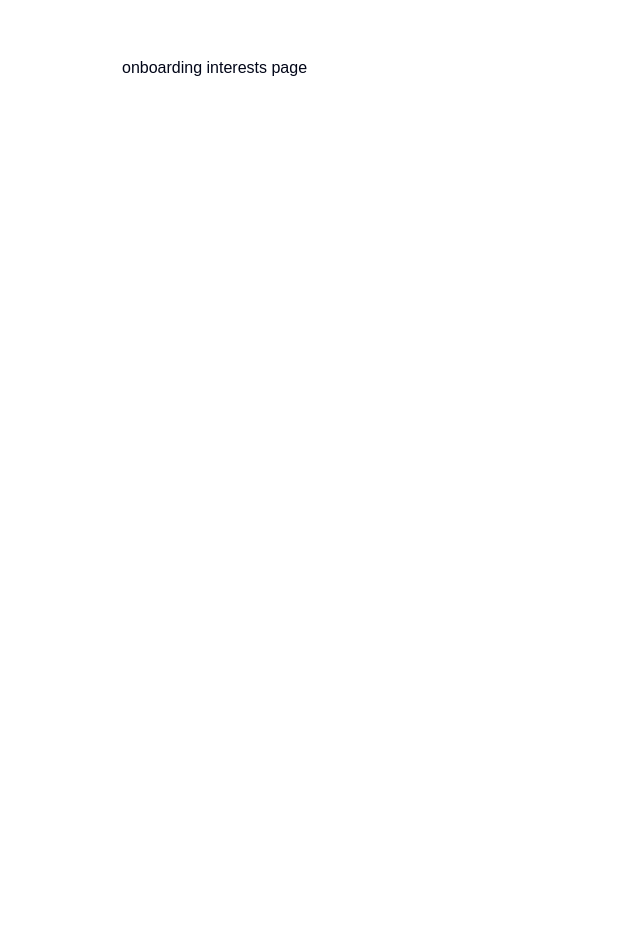
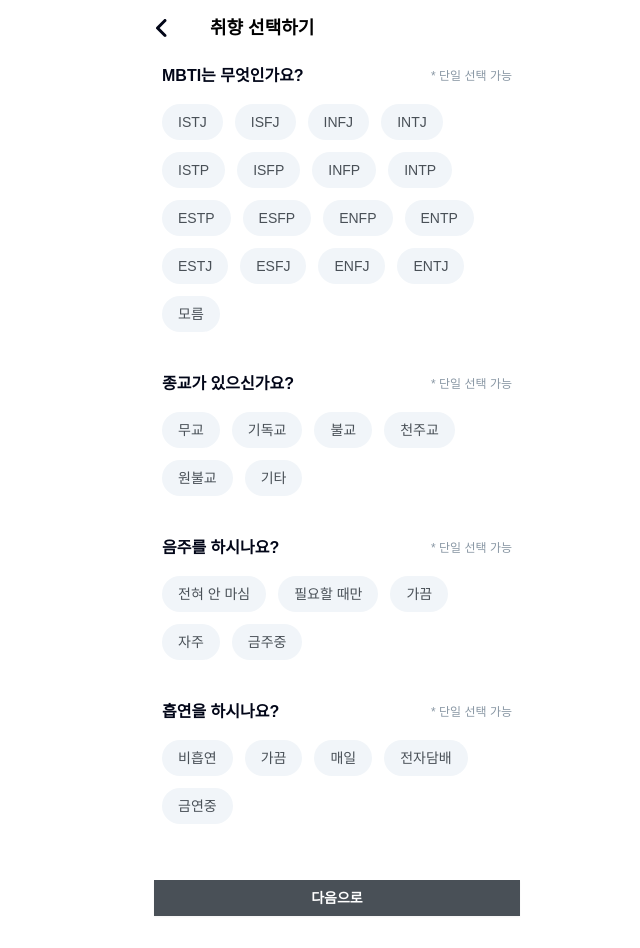
Before and after one commit to younghak9905/2-hertz-fe, a Next.js app: page /onboarding/interests in a window 1280 px wide. Shown: the whole page, without its empty margins (303-943 px from the left). Before the commit the page ends 800 px from the top, so only its background shows below. Built offline with nearby package versions, Linux system fonts and the light colour scheme; a web font is replaced by a local one.

Commit message:
feat: 취향 선택하기 1-2 페이지 퍼블리싱

```diff
--- a/src/app/globals.css
+++ b/src/app/globals.css
@@ -145,6 +145,7 @@ body {
 }
 
 .main-container {
+  padding: 3em 0.5em;
   width: 100%;
   max-width: 430px;
   margin: 0 auto;
--- a/src/app/onboarding/interests/page.tsx
+++ b/src/app/onboarding/interests/page.tsx
@@ -1,3 +1,13 @@
+import UserPreferenceForm from '@/components/onboarding/interests/UserPreferenceForm';
+import Header from '@components/common/Header';
+
 export default function OnboardingInterestsPage() {
-  return <>onboarding interests page</>;
+  return (
+    <>
+      <Header title="취향 선택하기" showBackButton={true} showNotificationButton={false} />
+      <main className="overflow-y-auto p-4">
+        <UserPreferenceForm />
+      </main>
+    </>
+  );
 }
--- a/src/components/onboarding/information/UserInformationForm.tsx
+++ b/src/components/onboarding/information/UserInformationForm.tsx
@@ -44,7 +44,7 @@ export default function UserInformationForm() {
       <div className="mt-4 flex justify-center">
         <Button
           type="submit"
-          className="mt-4 w-[20rem] rounded-[6] bg-[var(--gray-400)] px-2 py-3 text-center text-sm font-semibold text-white"
+          className="mt-8 mb-4 w-full rounded-[6] bg-[var(--gray-400)] px-4 py-4 text-center text-sm font-semibold text-white"
         >
           다음으로
         </Button>
--- /dev/null
+++ b/src/components/onboarding/interests/EnumSelectGrid.tsx
@@ -0,0 +1,42 @@
+interface EnumSelectGridProps {
+  title: string;
+  description: string;
+  options: Record<string, string>;
+  selected: string | null;
+  onSelect: (key: string) => void;
+}
+
+export const EnumSelectGrid = ({
+  title,
+  description,
+  options,
+  selected,
+  onSelect,
+}: EnumSelectGridProps) => {
+  return (
+    <main className="space-y-4 px-2 pb-10">
+      <div className="flex items-center justify-between">
+        <p className="font-semibold">{title}</p>
+        <p className="text-xs text-[var(--gray-300)]">{description}</p>
+      </div>
+
+      <div className="flex flex-wrap gap-3">
+        {Object.entries(options).map(([key, label]) => (
+          <button
+            key={key}
+            onClick={() => onSelect(key)}
+            aria-pressed={selected === key}
+            className={`rounded-full px-4 py-2 text-sm font-medium transition-colors ${
+              selected === key
+                ? 'bg-[var(--gray-400)] text-white'
+                : 'bg-[var(--gray-100)] text-[var(--gray-400)]'
+            }`}
+            style={{ whiteSpace: 'nowrap', overflow: 'hidden' }}
+          >
+            {label}
+          </button>
+        ))}
+      </div>
+    </main>
+  );
+};
--- /dev/null
+++ b/src/components/onboarding/interests/InterestStep2.tsx
@@ -0,0 +1,28 @@
+'use client';
+import { useState } from 'react';
+import { EnumSelectGrid } from './EnumSelectGrid';
+import { Personality, PrefferedPeople } from '@/constants/enum';
+
+export default function InterestStep2() {
+  const [selectedPersonality, setSelectedPersonality] = useState<string | null>(null);
+  const [selectedPrefferedPeople, setSelectedPrefferedPeople] = useState<string | null>(null);
+
+  return (
+    <>
+      <EnumSelectGrid
+        title="당신은 어떤 사람인가요?"
+        description="* 중복 선택 가능 (최대 10개)"
+        options={Personality}
+        selected={selectedPersonality}
+        onSelect={setSelectedPersonality}
+      />
+      <EnumSelectGrid
+        title="어떤 성향의 상대를 원하시나요?"
+        description="* 중복 선택 가능 (최대 10개)"
+        options={PrefferedPeople}
+        selected={selectedPrefferedPeople}
+        onSelect={setSelectedPrefferedPeople}
+      />
+    </>
+  );
+}
--- /dev/null
+++ b/src/components/onboarding/interests/InterestStep3.tsx
@@ -0,0 +1,7 @@
+export default function InterestStep3() {
+  return (
+    <div>
+      <h1>interest select grid</h1>
+    </div>
+  );
+}
--- /dev/null
+++ b/src/components/onboarding/interests/InterestStep4.tsx
@@ -0,0 +1,7 @@
+export default function InterestStep4() {
+  return (
+    <div>
+      <h1>interest select grid</h1>
+    </div>
+  );
+}
--- /dev/null
+++ b/src/components/onboarding/interests/KeywordStep1.tsx
@@ -0,0 +1,45 @@
+'use client';
+
+import { useState } from 'react';
+import { EnumSelectGrid } from './EnumSelectGrid';
+import { MBTI, Religion, Drinking, Smoking } from '@/constants/enum';
+
+export default function KeywordStep1() {
+  const [selectedMBTI, setSelectedMBTI] = useState<string | null>(null);
+  const [selectedReligion, setSelectedReligion] = useState<string | null>(null);
+  const [selectedDrinking, setSelectedDrinking] = useState<string | null>(null);
+  const [selectedSmoking, setSelectedSmoking] = useState<string | null>(null);
+
+  return (
+    <>
+      <EnumSelectGrid
+        title="MBTI는 무엇인가요?"
+        description="* 단일 선택 가능"
+        options={MBTI}
+        selected={selectedMBTI}
+        onSelect={setSelectedMBTI}
+      />
+      <EnumSelectGrid
+        title="종교가 있으신가요?"
+        description="* 단일 선택 가능"
+        options={Religion}
+        selected={selectedReligion}
+        onSelect={setSelectedReligion}
+      />
+      <EnumSelectGrid
+        title="음주를 하시나요?"
+        description="* 단일 선택 가능"
+        options={Drinking}
+        selected={selectedDrinking}
+        onSelect={setSelectedDrinking}
+      />
+      <EnumSelectGrid
+        title="흡연을 하시나요?"
+        description="* 단일 선택 가능"
+        options={Smoking}
+        selected={selectedSmoking}
+        onSelect={setSelectedSmoking}
+      />
+    </>
+  );
+}
--- /dev/null
+++ b/src/components/onboarding/interests/UserPreferenceForm.tsx
@@ -0,0 +1,36 @@
+'use client';
+
+import { useState } from 'react';
+import InterestStep2 from './InterestStep2';
+import InterestStep3 from './InterestStep3';
+import InterestStep4 from './InterestStep4';
+import KeywordStep1 from './KeywordStep1';
+import { Button } from '@/components/ui/button';
+
+export default function UserPreferenceForm() {
+  const [step, setStep] = useState(1);
+
+  const goNextPage = () => {
+    if (step < 4) setStep((prev) => prev + 1);
+  };
+
+  return (
+    <main className="space-y-4 px-2">
+      <div>
+        {step === 1 && <KeywordStep1 />}
+        {step === 2 && <InterestStep2 />}
+        {step === 3 && <InterestStep3 />}
+        {step === 4 && <InterestStep4 />}
+        <div className="mt-4 flex w-full justify-center">
+          <Button
+            onClick={goNextPage}
+            type="submit"
+            className="mb-4 w-full max-w-lg rounded-[6] bg-[var(--gray-400)] px-2 py-3 text-center text-sm font-semibold text-white"
+          >
+            <p>{step === 4 ? '저장하기' : '다음으로'}</p>
+          </Button>
+        </div>
+      </div>
+    </main>
+  );
+}
```
